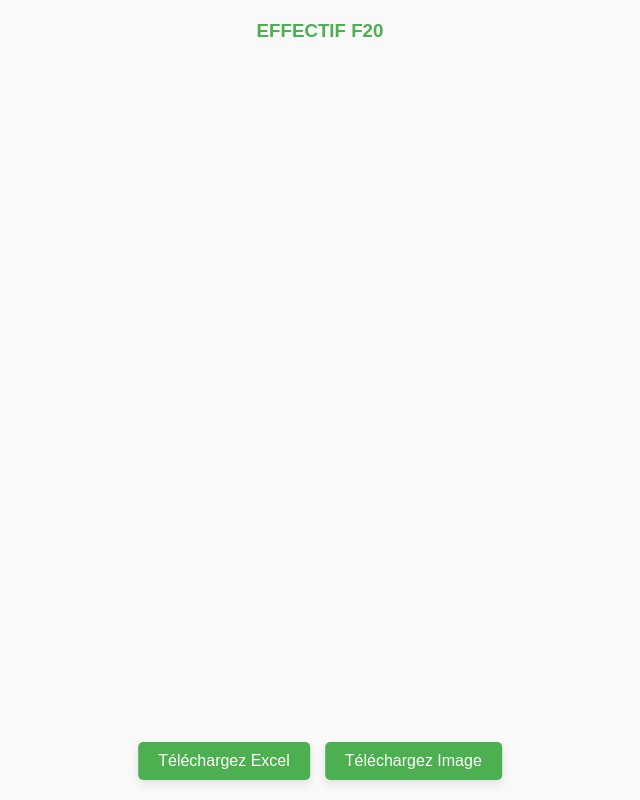
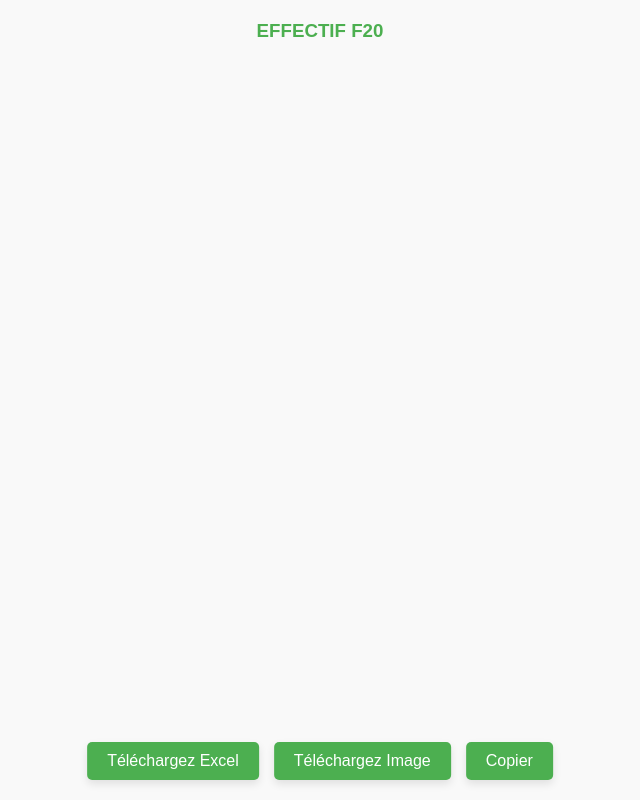
Before and after one commit to aroma-RH/F22FGSDGSDFRETGHRTYTRYHTGBF, a plain HTML site: page index.html in a window 1280 px wide. Shown: the whole page, without its empty margins (320-960 px from the left). Drawn offline with nearby package versions, Linux system fonts and the light colour scheme; no server answers.

Commit message:
Update index.html

```diff
--- a/index.html
+++ b/index.html
@@ -76,12 +76,15 @@
       .button-container button:active {
         background-color: #39843b;
       }
+
     </style>
   </head>
   <body>
     <div class="button-container">
       <button id="downloadExcel">Téléchargez Excel</button>
       <button id="takeScreenshot">Téléchargez Image</button>
+      <button onclick="copyLink()">Copier</button>
+
     </div>
     <h3>EFFECTIF F20</h3>
     <!-- Table -->
@@ -95,6 +98,17 @@
     <script src="https://cdn.jsdelivr.net/npm/xlsx/dist/xlsx.full.min.js"></script>
     <script src="https://cdn.jsdelivr.net/npm/html2canvas/dist/html2canvas.min.js"></script>
     <script>
+       function copyLink() {
+            // الحصول على رابط الصفحة الحالية
+            const currentURL = window.location.href;
+
+            // نسخ الرابط إلى الحافظة
+            navigator.clipboard.writeText(currentURL).then(() => {
+                alert("تم نسخ الرابط بنجاح!");
+            }).catch((err) => {
+                alert("حدث خطأ أثناء نسخ الرابط: " + err);
+            });
+        }
       let data = [];
 
       function loadData() {
```
